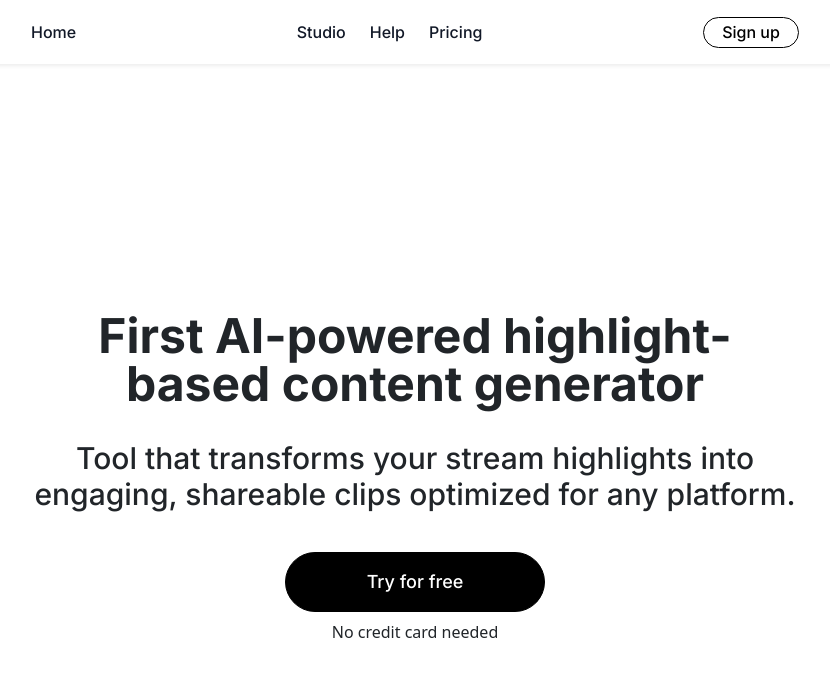
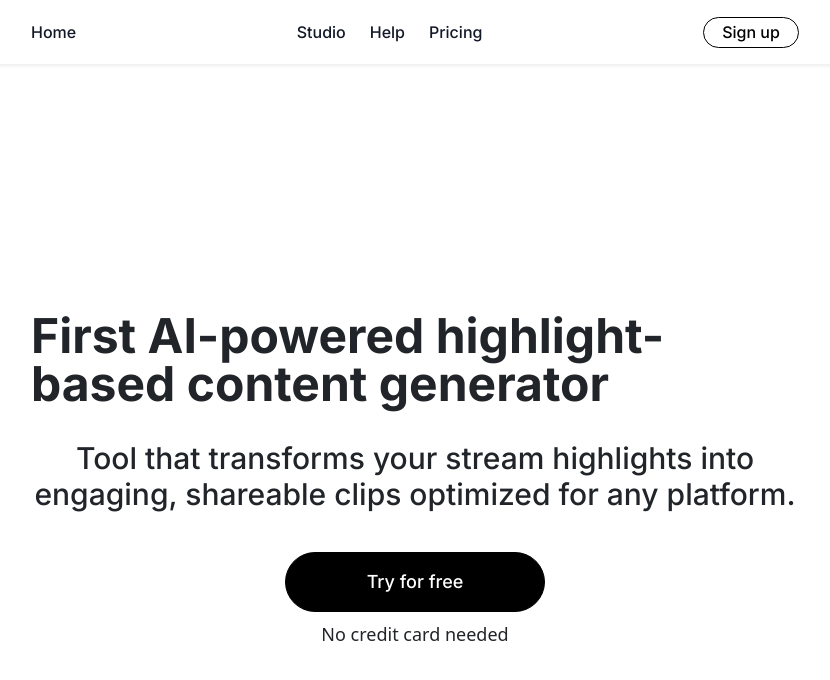
Before and after one commit to Boj4ckk/GROOT, a Vue app in the folder frontend/: page / in a window 1280 px wide. Shown: the top 680 px of the page, without its empty margins (225-1055 px from the left). Built offline with nearby package versions, Linux system fonts and the light colour scheme.

Commit message:
add animation for main text

```diff
--- a/frontend/src/views/home.vue
+++ b/frontend/src/views/home.vue
@@ -7,22 +7,22 @@ import customButton from '../components/customButton.vue';
     <div class="  flex flex-col justify-center items-center"> <!-- page -->
 
         <div class="w-full flex flex-col justify-center items-center space-y-2 md:space-y-6">
-            <h2 class="text-xl md:text-5xl font-inter font-bold text-center">
+            <h2 class="text-xl md:text-5xl font-inter font-bold  animate-fade-in-up">
                 First AI-powered highlight-based content generator
             </h2>
-            <p class="text-base md:text-3xl font-inter font-medium text-center max-w-4xl">
+            <p class="text-base md:text-3xl font-inter font-medium text-center max-w-4xl  animate-fade-in-up">
                 Tool that transforms your stream highlights into engaging, shareable clips optimized for any platform.
             </p>
         </div>
 
-        <div class=" flex flex-col justify-center items-center pt-10"> <!-- BOUTON -->
+        <div class=" flex flex-col justify-center items-center pt-10  animate-fade-in-up"> <!-- BOUTON -->
             <customButton to="/help"
              backgroundColor="bg-black"
              textColor="text-white"
              buttonSize="md"
              >Try for free</customButton >
             <div>
-                <p class="pt-2"> No credit card needed </p>
+                <p class="pt-2  animate-fade-in-up text-[10px] md:text-lg"> No credit card needed </p>
             </div>
         </div> <!-- /> -->
 
@@ -33,6 +33,20 @@ import customButton from '../components/customButton.vue';
 </template>
 
 <style>
+@keyframes fade-in-up {
+    0%{
+        opacity:  0;
+        transform: translateY(20px);
+    }
+    100%{
+        opacity: 1;
+        transform: translateY(0px);
+    }
+}
+
+.animate-fade-in-up{
+    animation: fade-in-up 0.9s ease-out forwards;
+}
 
 video {
   width: 100%;
```
